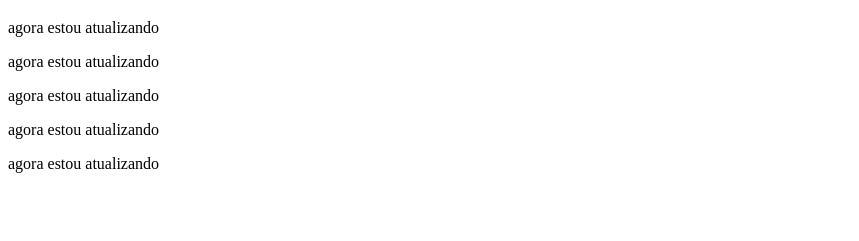
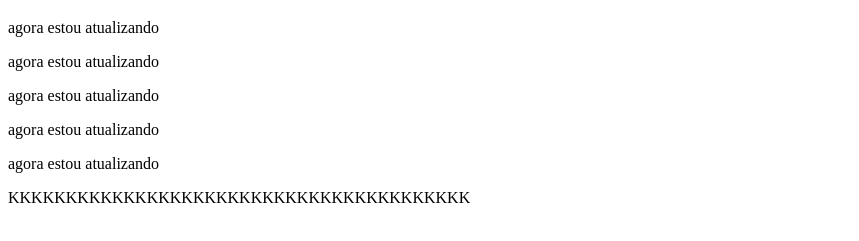
Before and after one commit to brendon174/React, a plain HTML site: page index.html in a window 1280 px wide. Shown: the part 61-302 px from the top of the page, without its empty margins (0-859 px from the left). Drawn offline with Linux system fonts and the light colour scheme.

Commit message:
agora vai

```diff
--- a/index.html
+++ b/index.html
@@ -14,6 +14,7 @@
 <p>agora estou atualizando</p>
 <p>agora estou atualizando</p>
 
+<p>KKKKKKKKKKKKKKKKKKKKKKKKKKKKKKKKKKKKKKKK</p>
 
 <body>
 
```
